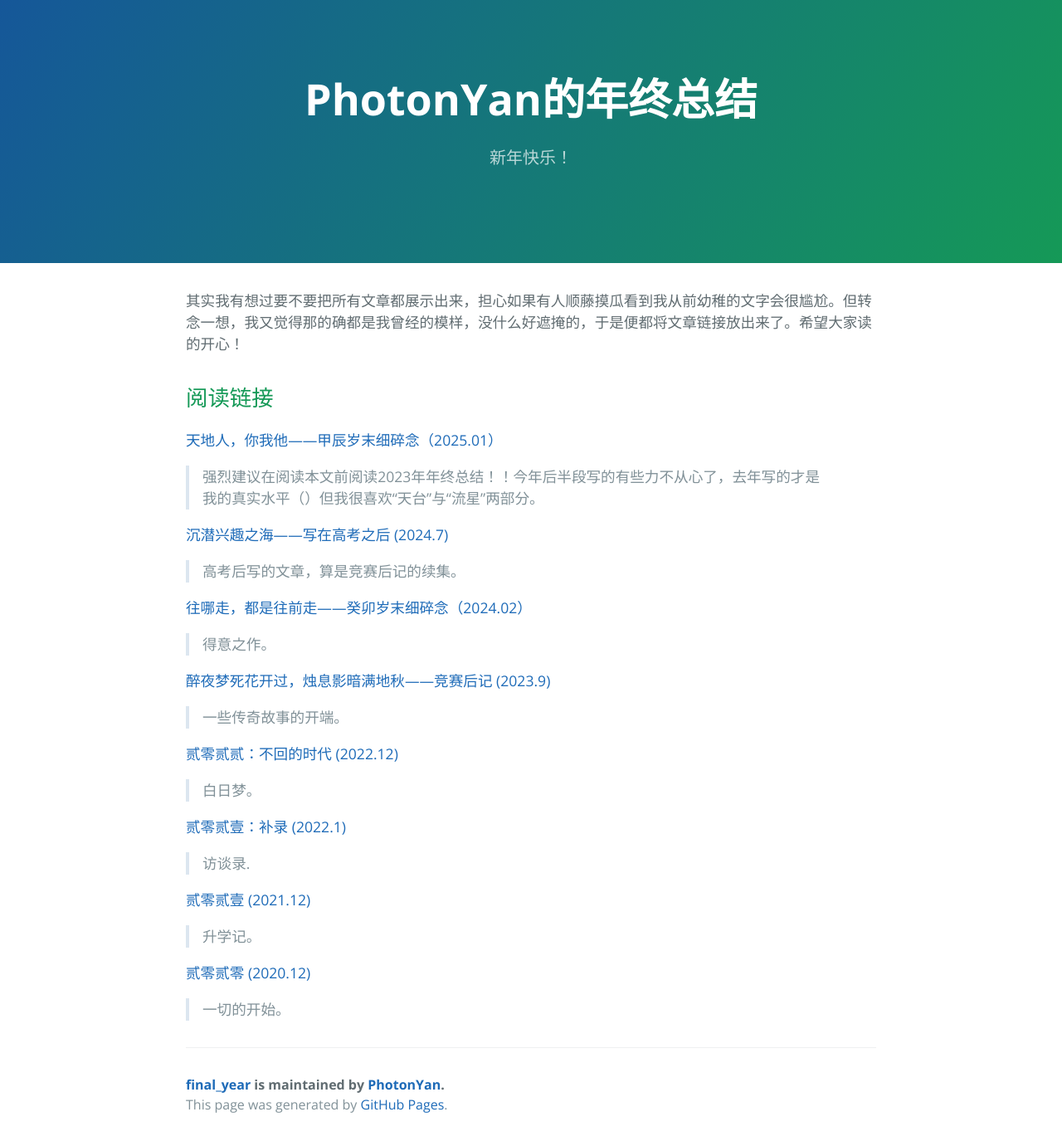
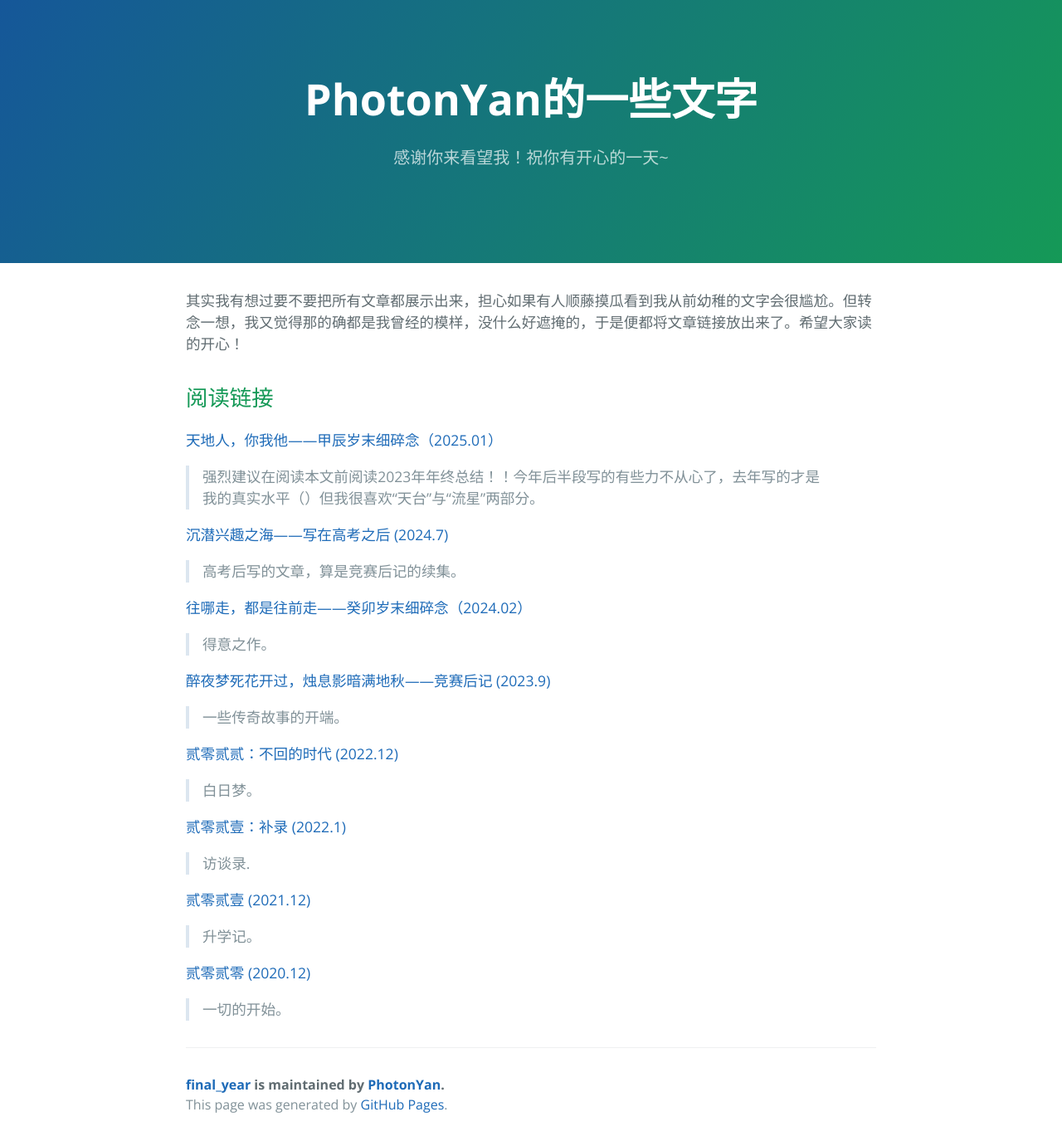
Before and after one commit to PhotonYan/final_year, a Jekyll site: the page built from index.md, in a window 1280 px wide. Shown: the whole page at 83% size. Built offline with Jekyll 4.4.1, drawn with Linux system fonts in a browser that asks for light colours.

Commit message:
title finetune

```diff
--- a/_config.yml
+++ b/_config.yml
@@ -1,5 +1,5 @@
-title: PhotonYan的年终总结
-description: 新年快乐！
-show_downloads: true
+title: PhotonYan的一些文字
+description: 感谢你来看望我！祝你有开心的一天~
+show_downloads: false
 google_analytics:
 theme: jekyll-theme-cayman
```
